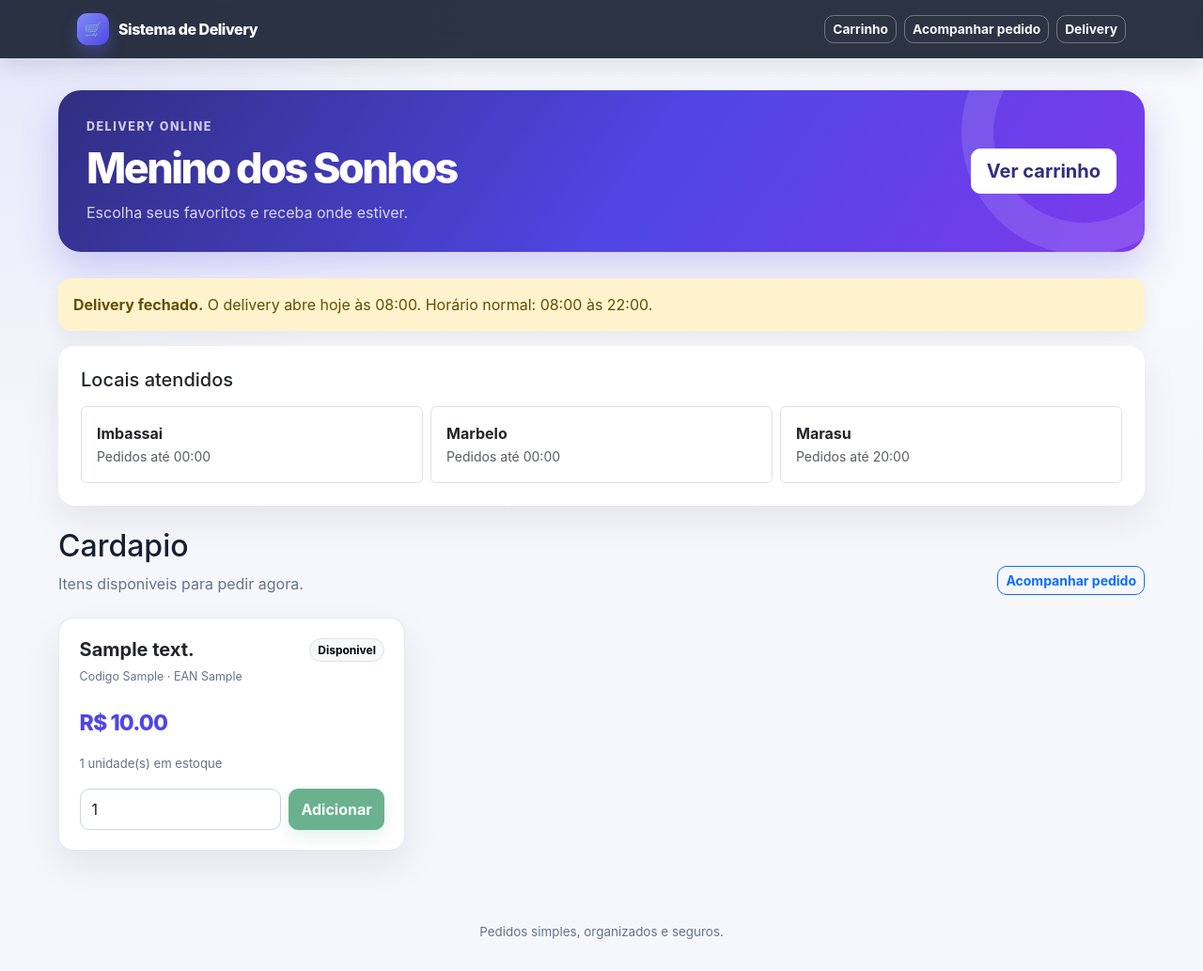
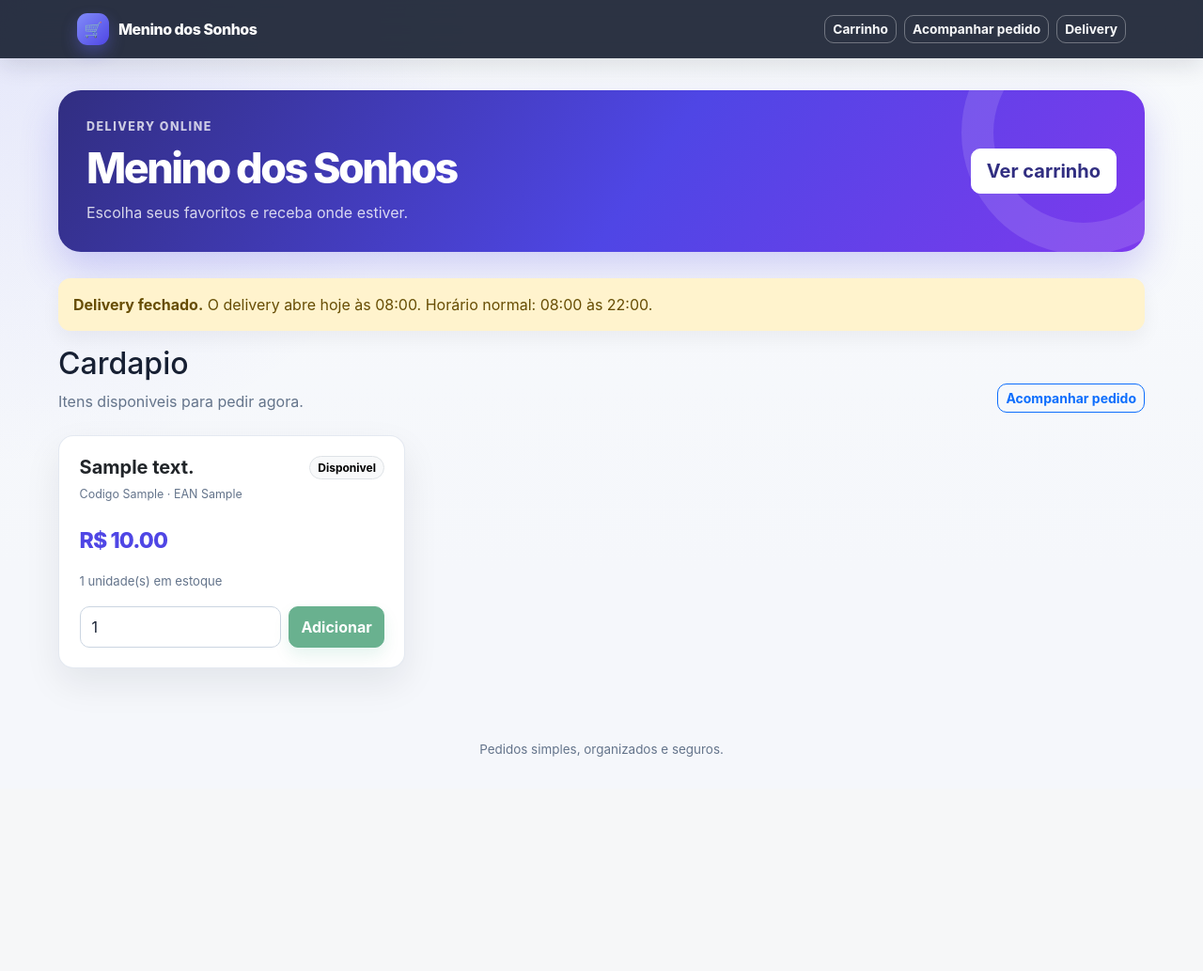
Before and after one commit to adsonz194/homologa-o, a Flask app: page /cliente in a window 1280 px wide. Shown: the whole page at 94% size. After the commit the page ends 805 px from the top, so only its background shows below. Run offline with Flask 3, Linux system fonts and the light colour scheme; data comes from the database, SQL or seed files in the repository; tables that the repository leaves empty hold one stand-in row (values such as "Sample post").

Commit message:
Ajustar locais e nome da loja

```diff
--- a/routes/cliente.py
+++ b/routes/cliente.py
@@ -62,7 +62,6 @@ def renderizar_loja():
         quantidade_carrinho=sum(carrinho_atual().values()),
         estabelecimento=estabelecimento,
         funcionamento=status_funcionamento_estabelecimento(estabelecimento),
-        locais_entrega=LOCAIS_ENTREGA,
     )
 
 
--- a/templates/base.html
+++ b/templates/base.html
@@ -12,7 +12,7 @@
 <body class="app-body">
   <header class="app-header">
     <nav class="container app-navbar d-flex flex-wrap">
-      <a class="brand me-auto" href="{{ url_for('vendas.index') if usuario else url_for('cliente.loja') }}"><span class="brand-mark">&#128722;</span><span>Sistema de Delivery</span></a>
+      <a class="brand me-auto" href="{{ url_for('vendas.index') if usuario else url_for('cliente.loja') }}"><span class="brand-mark">&#128722;</span><span>Menino dos Sonhos</span></a>
       <div class="nav-actions{% if usuario %} painel-nav{% endif %}">
         {% if usuario %}
           <a class="btn btn-outline-light btn-sm" href="{{ url_for('vendas.index') }}">Vendas</a>
--- a/templates/cliente.html
+++ b/templates/cliente.html
@@ -15,8 +15,6 @@
 {% else %}
   <div class="alert alert-warning"><strong>Delivery fechado.</strong> {{ funcionamento.mensagem }} Horário normal: {{ funcionamento.horario }}.</div>
 {% endif %}
-
-<section class="card border-0 shadow-sm mb-4"><div class="card-body"><h2 class="h5 mb-3">Locais atendidos</h2><div class="row g-2">{% for codigo, nome, horario in locais_entrega %}<div class="col-md-4"><div class="border rounded p-3 h-100"><strong>{{ nome }}</strong><br><span class="small text-muted">Pedidos até {{ horario }}</span></div></div>{% endfor %}</div></div></section>
 
 <div class="page-heading d-flex flex-wrap justify-content-between align-items-end gap-2">
   <div><h2>Cardapio</h2><p>Itens disponiveis para pedir agora.</p></div>
--- a/templates/finalizar.html
+++ b/templates/finalizar.html
@@ -7,7 +7,7 @@
     <input type="hidden" name="csrf_token" value="{{ csrf_token }}">
     <div class="col-12"><label class="form-label">Nome</label><input class="form-control" name="cliente" minlength="2" maxlength="100" required autocomplete="name" placeholder="Como devemos chamar voce?"></div>
     <div class="col-md-6"><label class="form-label">Telefone / WhatsApp</label><input class="form-control" name="telefone" inputmode="tel" maxlength="20" required autocomplete="tel" placeholder="(00) 00000-0000"></div>
-    <div class="col-md-6"><label class="form-label">Local de entrega</label><select class="form-select" name="local_entrega" required><option value="" selected disabled>Selecione seu local</option>{% for codigo, nome, horario in locais_entrega %}<option value="{{ codigo }}">{{ nome }} - até {{ horario }}</option>{% endfor %}</select></div>
+    <div class="col-12"><label class="form-label">Local de entrega</label><select class="form-select" name="local_entrega" required><option value="" selected disabled>Selecione onde será entregue</option>{% for codigo, nome, horario in locais_entrega %}<option value="{{ codigo }}">{{ nome }} - pedidos até {{ horario }}</option>{% endfor %}</select><div class="form-text">Selecione o local antes de informar o endereço completo.</div></div>
     <div class="col-12"><label class="form-label">Endereco completo</label><textarea class="form-control" name="endereco" rows="4" minlength="8" maxlength="300" placeholder="Rua, numero, bairro e complemento" required></textarea></div>
     <div class="col-12"><label class="form-label">Forma de pagamento</label><select class="form-select" name="forma_pagamento" required><option value="PIX">Pix</option><option value="CREDITO">Cartao de credito</option><option value="DEBITO">Cartao de debito</option></select><div class="form-text">O pagamento sera concluido no ambiente seguro do Mercado Pago.</div></div>
     <div class="col-12"><button class="btn btn-success w-100">Ir para pagamento seguro</button></div>
```
